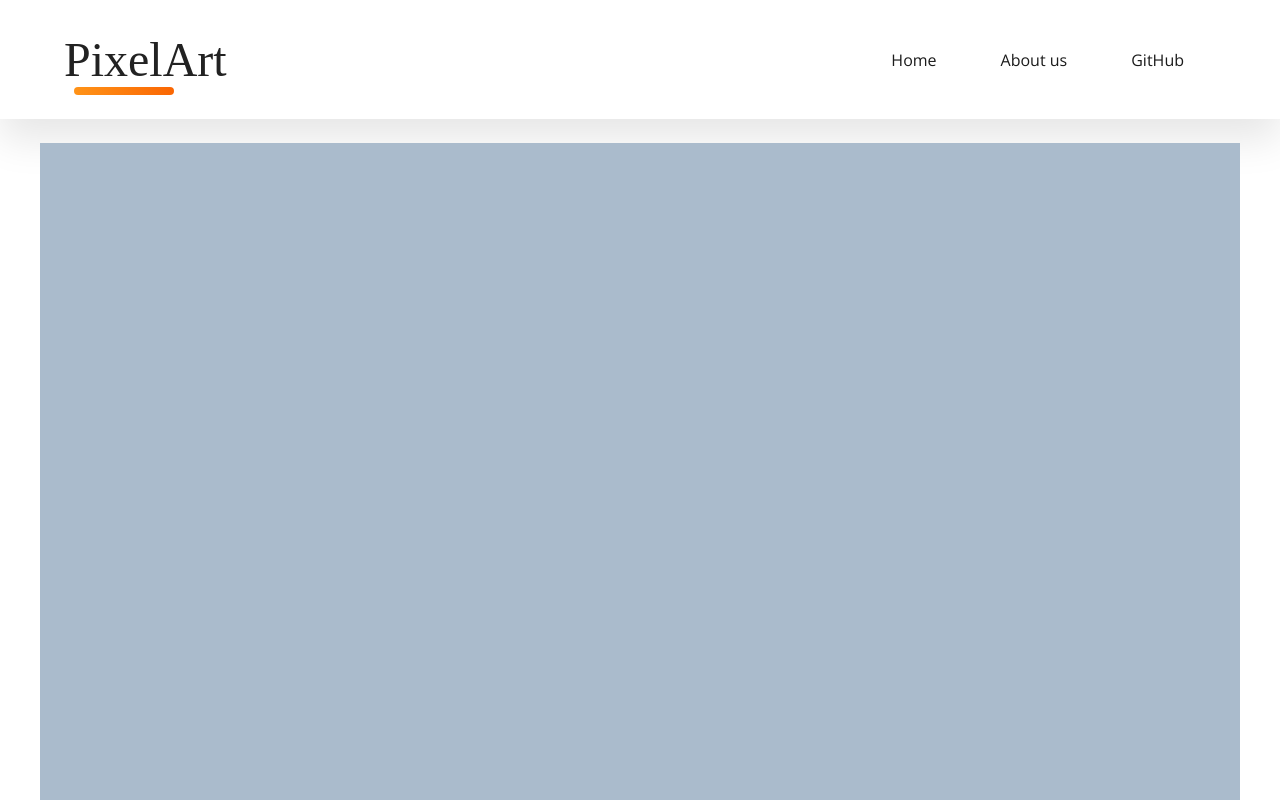
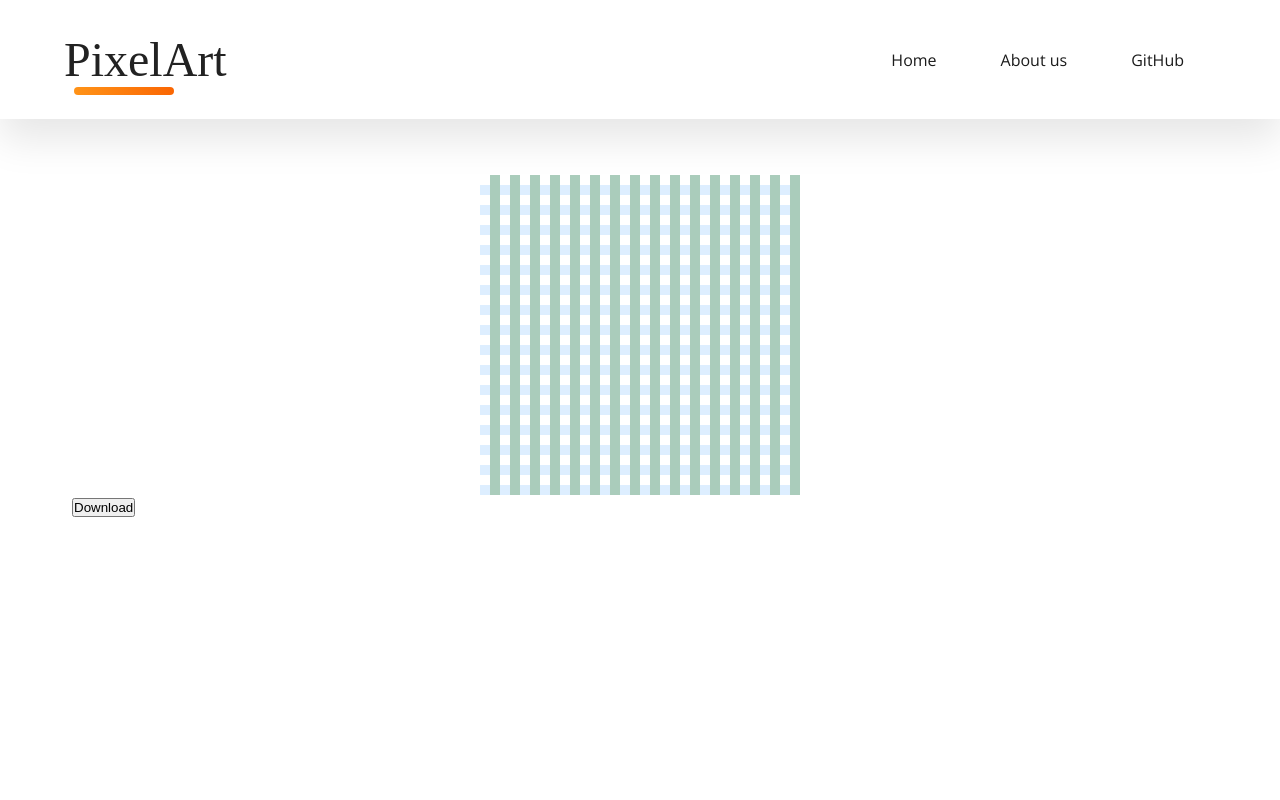
Before and after one commit to jaydeepkhatri/pixel-art, a React (Create React App) app: page / in a window 1280 px wide. Shown: the top 800 px of the page. Built offline with nearby package versions, Linux system fonts and the light colour scheme; a web font is replaced by a local one.

Commit message:
➕ Added gid

```diff
--- a/public/index.html
+++ b/public/index.html
@@ -12,7 +12,7 @@
     <link rel="preconnect" href="https://fonts.googleapis.com">
 <link rel="preconnect" href="https://fonts.gstatic.com" crossorigin>
 <link href="https://fonts.googleapis.com/css2?family=Open+Sans:wght@400;500;700&family=Pushster&display=swap" rel="stylesheet">
-    <title>React App</title>
+    <title>Pixel Art</title>
   </head>
   <body>
     <noscript>You need to enable JavaScript to run this app.</noscript>
--- a/src/components/feed/Feed.jsx
+++ b/src/components/feed/Feed.jsx
@@ -3,15 +3,24 @@ import './feed.css';
 
 
 function Feed() {
+    const maindivs = [];
+    const innerdivs = [];
+
+    for(let j = 0; j < 32; j++) {
+        innerdivs.push(<div className={"pixel"+j}></div>);
+    }
+
+    for(let i = 0;i < 32; i++){
+        maindivs.push(<div className="row" id={"row"+i}>{innerdivs}</div>);
+    }
+
+
     return(
         <main>
            <div className='boxes-grid'>
-               {
-                Array.from(Array(100).keys())?.map(x=>(
-                    <div className="gr"></div>
-                ))
-               }
+               {maindivs}
            </div>
+           <button onClick={() => alert('Download ho gaya')}>Download</button>
         </main>
     )
 }
--- a/src/components/feed/feed.css
+++ b/src/components/feed/feed.css
@@ -3,5 +3,26 @@ main {
     height: 2000px;
     margin: 0 auto;
     margin-top: 24px;
-    background: #abc;
+    padding: 2em;
+    /* background: #abc; */
 }
+.boxes-grid {
+    margin: 0 auto;
+}
+.boxes-grid .row {
+    display: grid;
+    grid-template-columns: repeat(32, 10px);
+    justify-content: center;
+}
+.boxes-grid .row div {
+    width: 10px;
+    height: 10px;
+    /* background: #acb; */
+    /* border: 1px solid #fff; */
+}
+.boxes-grid .row:nth-child(even) div:nth-child(odd) {
+    background: #def;
+}
+.boxes-grid .row div:nth-child(even){
+    background: #acb;
+}
```
